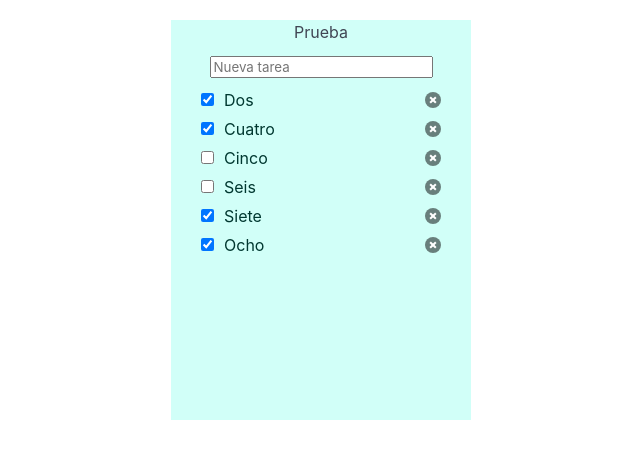
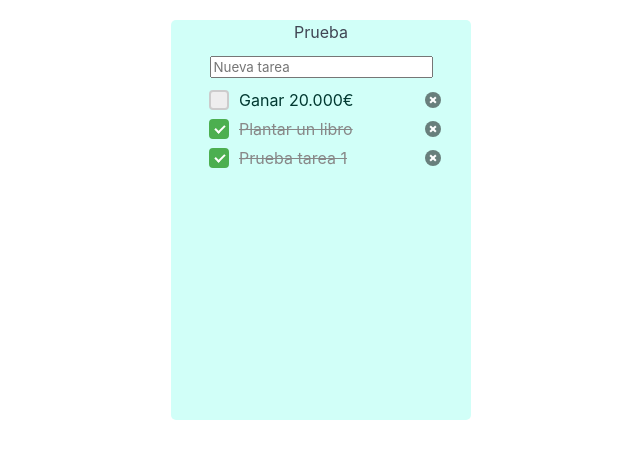
Before and after one commit to danicanelo/todo-app-practice, an Angular app: page / in a window 1280 px wide. Shown: the top 458 px of the page, without its empty margins (319-959 px from the left). Built offline with nearby package versions, Linux system fonts and the light colour scheme; data requests are answered from the project's data file.

Commit message:
checkbox styles modified

```diff
--- a/db.json
+++ b/db.json
@@ -1,37 +1,22 @@
 {
   "todos": [
     {
-      "id": "25ce",
-      "title": "Dos ",
-      "completed": true
+      "id": "9bbc",
+      "title": "Ganar 20.000€",
+      "completed": false,
+      "editing": false
     },
     {
-      "id": "1db9",
-      "title": "Cuatro",
+      "id": "64f7",
+      "title": "Plantar un libro",
       "completed": true,
       "editing": false
     },
     {
-      "id": "6300",
-      "title": "Cinco",
-      "completed": false,
-      "editing": false
-    },
-    {
-      "id": "5fd8",
-      "title": "Seis",
-      "completed": false
-    },
-    {
-      "id": "28b2",
-      "title": "Siete",
+      "id": "bcbd",
+      "title": "Prueba tarea 1",
       "completed": true,
       "editing": false
-    },
-    {
-      "id": "0716",
-      "title": "Ocho",
-      "completed": true
     }
   ]
 }
--- a/src/app/app.component.css
+++ b/src/app/app.component.css
@@ -1,53 +1,68 @@
-.todo-item {
+.custom-checkbox {
   display: flex;
-  justify-content: flex-start;
-  align-items: center;
-  gap: 10px;
-  margin-bottom: 5px;
-  list-style: none;
-  width: 100%;
-  padding: 8px;
-}
-
-.modern-checkbox {
-  /* display: flex; */
   align-items: center;
   cursor: pointer;
   user-select: none;
-  position: relative;
+  gap: 8px; /* Espacio entre checkbox y texto */
 }
 
-.modern-checkbox input {
-  display: none;
+/* Ocultar el checkbox original pero mantenerlo en el flujo */
+.custom-checkbox input {
+  opacity: 0;
+  width: 0;
+  height: 0;
+  margin: 0;
+  padding: 0;
 }
 
+/* Estilo del checkbox personalizado */
 .checkmark {
+  display: inline-block;
   width: 20px;
   height: 20px;
-  border: 2px solid #ddd;
+  background-color: #eee;
+  border: 2px solid #ccc;
   border-radius: 4px;
-  margin-right: 10px;
   position: relative;
+  flex-shrink: 0; /* Evita que se comprima */
   transition: all 0.3s ease;
 }
 
-.modern-checkbox input:checked + .checkmark {
+/* Cuando está checkeado */
+.custom-checkbox input:checked + .checkmark {
+  background-color: #4caf50;
   border-color: #4caf50;
 }
 
-.checkmark-inner {
+/* Crear la marca de check */
+.checkmark::after {
+  content: "";
   position: absolute;
+  display: none;
   left: 6px;
   top: 2px;
-  width: 5px;
+  width: 6px;
   height: 10px;
-  border: solid #4caf50;
+  border: solid white;
   border-width: 0 2px 2px 0;
   transform: rotate(45deg);
-  background-color: #4caf50;
 }
 
-.completed {
+.custom-checkbox input:checked + .checkmark::after {
+  display: block;
+}
+
+/* Efecto hover */
+.custom-checkbox:hover .checkmark {
+  border-color: #4caf50;
+}
+
+.todo-text.completed {
   text-decoration: line-through;
   color: #888;
 }
+
+/* Estilos adicionales para el texto */
+.todo-text {
+  transition: all 0.3s ease;
+}
--- a/src/app/app.component.html
+++ b/src/app/app.component.html
@@ -1,5 +1,5 @@
 <div style="height: 100vh; display: flex; justify-content: center; align-items:first baseline">
-  <div class="has-background-primary-light" style="display: flex; flex-direction: column; align-items: center; gap: 10px; width: 300px; min-height: 400px; max-height: auto; max-width: auto; margin-top: 20px;">
+  <div class="has-background-primary-light" style="display: flex; flex-direction: column; align-items: center; gap: 10px; width: 300px; min-height: 400px; max-height: auto; max-width: auto; margin-top: 20px; border-radius: 5px;">
     <h1>Prueba</h1>
     <div>
       <input
@@ -22,16 +22,17 @@
           list-style: none;
         "
       >
-        <label class="checkbox">
+        <label class="custom-checkbox">
           <input
             type="checkbox"
             [checked]="todo.completed"
             (change)="toggleCompleted(todo)"
           />
+          <span class="checkmark"></span>
         </label>
 
         <div style="flex: 1">
-          <span *ngIf="!todo.editing" (dblclick)="startEditing(todo)">{{
+          <span class="todo-text" [class.completed]="todo.completed" *ngIf="!todo.editing" (dblclick)="startEditing(todo)">{{
             todo.title
           }}</span>
           <input
```
